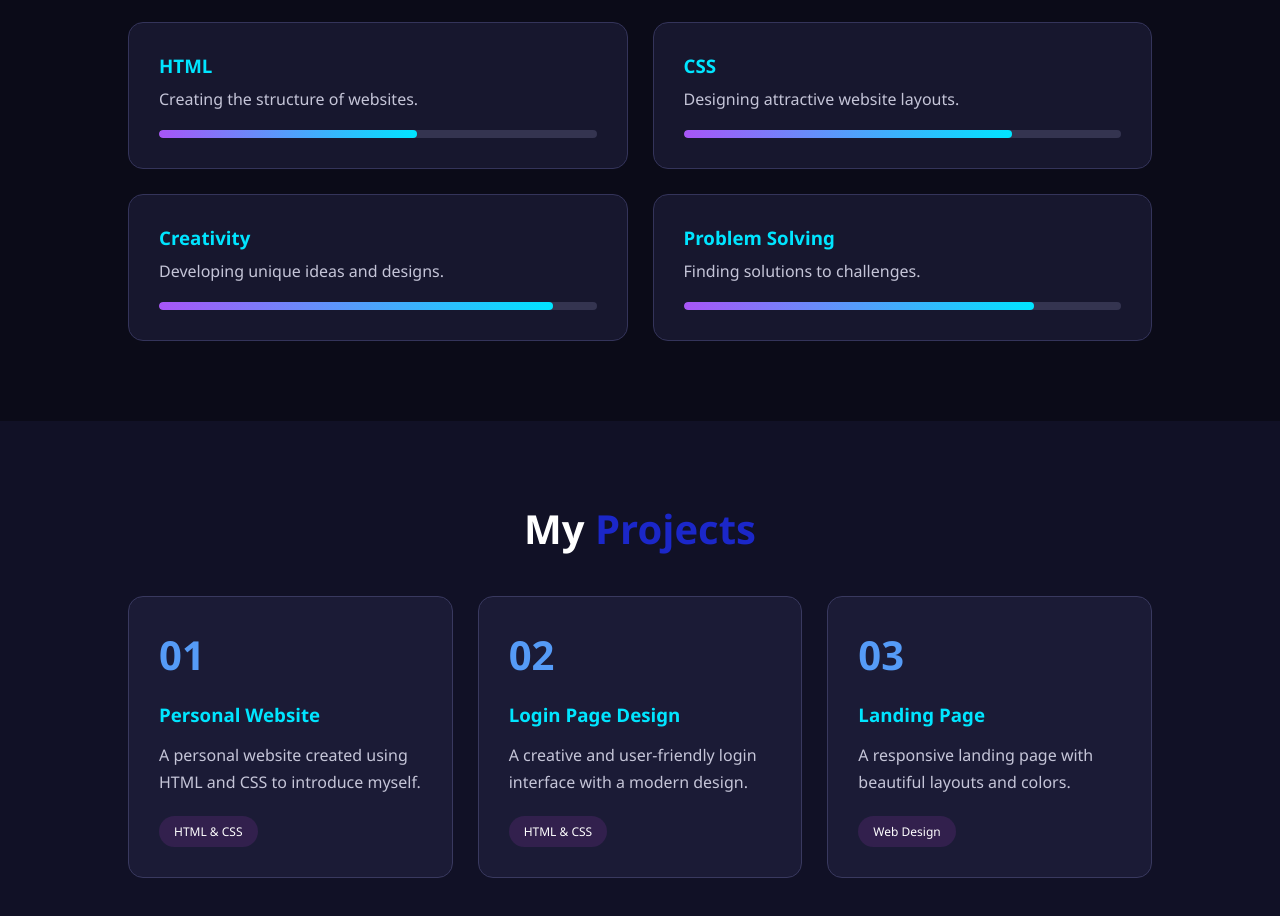
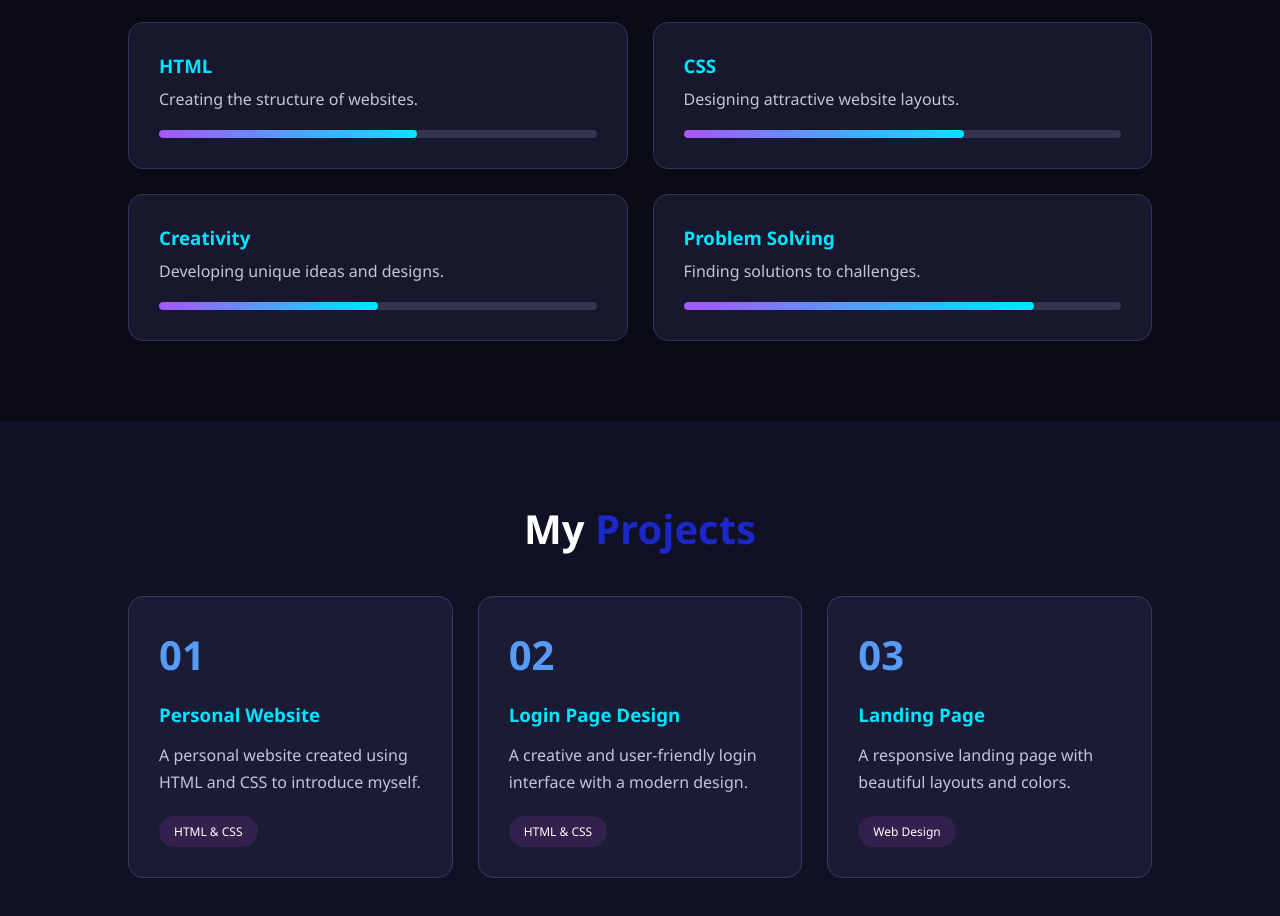
Before and after one commit to CayaKertCharls/charls_caya-project-1, a plain HTML site: page index.html in a window 1280 px wide. Shown: the part 1540-2456 px from the top of the page. Drawn offline with Linux system fonts and the light colour scheme.

Commit message:
edit html

```diff
--- a/index.html
+++ b/index.html
@@ -94,7 +94,7 @@
                 <h3>CSS</h3>
                 <p>Designing attractive website layouts.</p>
                 <div class="progress">
-                    <span style="width: 75%"></span>
+                    <span style="width: 64%"></span>
                 </div>
             </div>
 
@@ -102,7 +102,7 @@
                 <h3>Creativity</h3>
                 <p>Developing unique ideas and designs.</p>
                 <div class="progress">
-                    <span style="width: 90%"></span>
+                    <span style="width: 50%"></span>
                 </div>
             </div>
 
```
